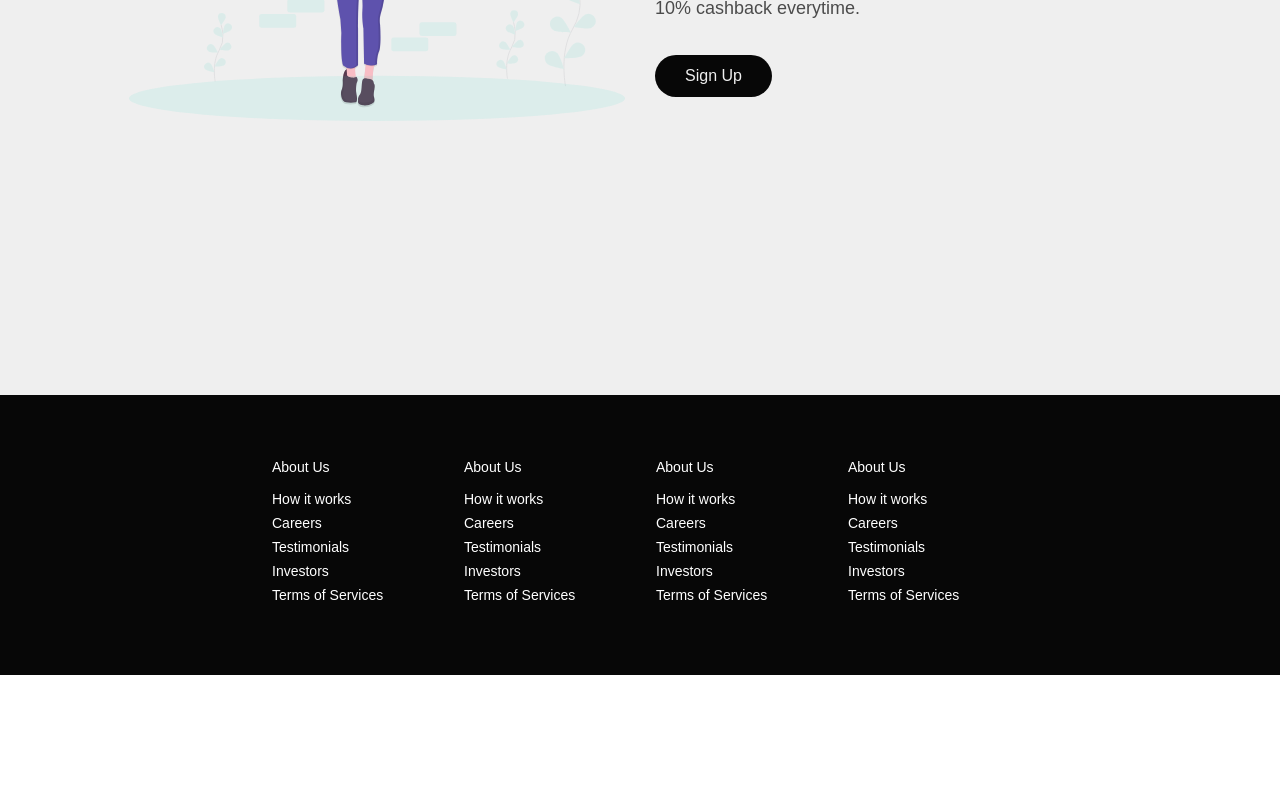
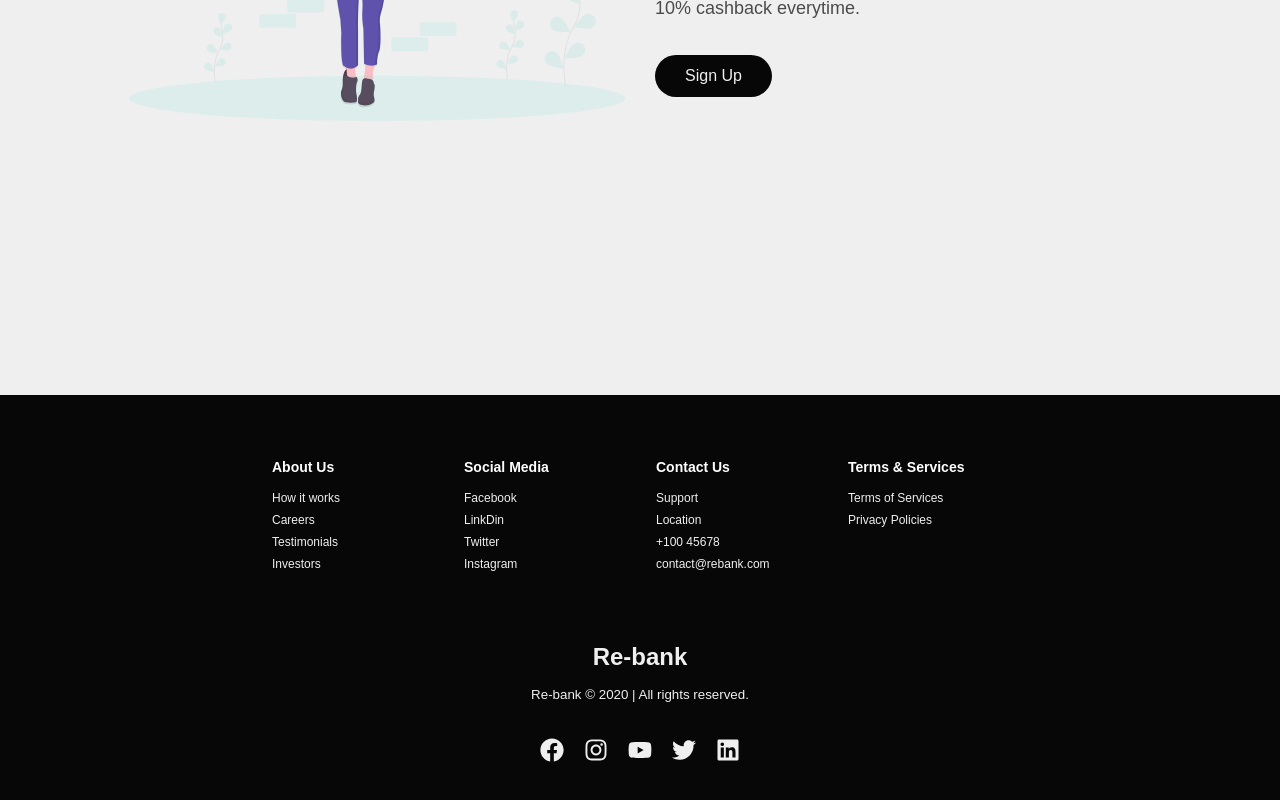
Before and after one commit to arpitnath/react_app, a React (Create React App) app in the folder client/: page / in a window 1280 px wide. Shown: the part 4545-5345 px from the top of the page. Before the commit the page ends 5220 px from the top, so only its background shows below. Built offline with nearby package versions, Linux system fonts and the light colour scheme.

Commit message:
styling footer component

```diff
--- a/client/src/components/Footer.js
+++ b/client/src/components/Footer.js
@@ -1,4 +1,11 @@
 import React from "react";
+import {
+  FaFacebook,
+  FaInstagram,
+  FaLinkedin,
+  FaTwitter,
+  FaYoutube,
+} from "react-icons/fa";
 import {
   FooterContainer,
   FooterLinkContainer,
@@ -7,6 +14,12 @@ import {
   FooterLinkTitle,
   FooterLink,
   FooterLinkWrapper,
+  SocialMedia,
+  SocialMediaWrap,
+  SocialLogo,
+  WebsiteRights,
+  SocialIcons,
+  SocialIconLink,
 } from "../components/styleSheet";
 
 const Footer = () => {
@@ -18,46 +31,66 @@ const Footer = () => {
             <FooterLinkItems>
               <FooterLinkTitle>About Us</FooterLinkTitle>
 
-              <FooterLink to="/signin">How it works</FooterLink>
-              <FooterLink to="/signin">Careers</FooterLink>
-              <FooterLink to="/signin">Testimonials</FooterLink>
-              <FooterLink to="/signin">Investors</FooterLink>
-              <FooterLink to="/signin">Terms of Services</FooterLink>
+              <FooterLink to="/">How it works</FooterLink>
+              <FooterLink to="/">Careers</FooterLink>
+              <FooterLink to="/">Testimonials</FooterLink>
+              <FooterLink to="/">Investors</FooterLink>
             </FooterLinkItems>
 
             <FooterLinkItems>
-              <FooterLinkTitle>About Us</FooterLinkTitle>
+              <FooterLinkTitle>Social Media</FooterLinkTitle>
 
-              <FooterLink to="/signin">How it works</FooterLink>
-              <FooterLink to="/signin">Careers</FooterLink>
-              <FooterLink to="/signin">Testimonials</FooterLink>
-              <FooterLink to="/signin">Investors</FooterLink>
-              <FooterLink to="/signin">Terms of Services</FooterLink>
+              <FooterLink to="/">Facebook</FooterLink>
+              <FooterLink to="/">LinkDin</FooterLink>
+              <FooterLink to="/">Twitter</FooterLink>
+              <FooterLink to="/">Instagram</FooterLink>
             </FooterLinkItems>
           </FooterLinkWrapper>
 
           <FooterLinkWrapper>
             <FooterLinkItems>
-              <FooterLinkTitle>About Us</FooterLinkTitle>
+              <FooterLinkTitle>Contact Us</FooterLinkTitle>
 
-              <FooterLink to="/signin">How it works</FooterLink>
-              <FooterLink to="/signin">Careers</FooterLink>
-              <FooterLink to="/signin">Testimonials</FooterLink>
-              <FooterLink to="/signin">Investors</FooterLink>
-              <FooterLink to="/signin">Terms of Services</FooterLink>
+              <FooterLink to="/">Support</FooterLink>
+              <FooterLink to="/">Location</FooterLink>
+              <FooterLink to="/">+100 45678</FooterLink>
+              <FooterLink to="/">contact@rebank.com</FooterLink>
             </FooterLinkItems>
 
             <FooterLinkItems>
-              <FooterLinkTitle>About Us</FooterLinkTitle>
+              <FooterLinkTitle>Terms & Services</FooterLinkTitle>
 
-              <FooterLink to="/signin">How it works</FooterLink>
-              <FooterLink to="/signin">Careers</FooterLink>
-              <FooterLink to="/signin">Testimonials</FooterLink>
-              <FooterLink to="/signin">Investors</FooterLink>
-              <FooterLink to="/signin">Terms of Services</FooterLink>
+              <FooterLink to="/">Terms of Services</FooterLink>
+              <FooterLink to="/">Privacy Policies</FooterLink>
             </FooterLinkItems>
           </FooterLinkWrapper>
         </FooterLinkContainer>
+
+        <SocialMedia>
+          <SocialMediaWrap>
+            <SocialLogo to="/">Re-bank</SocialLogo>
+            <WebsiteRights>
+              Re-bank &#169; {new Date().getFullYear()} | All rights reserved.
+            </WebsiteRights>
+            <SocialIcons>
+              <SocialIconLink href="/" target="_blank" aria-label="Facebook">
+                <FaFacebook />
+              </SocialIconLink>
+              <SocialIconLink href="/" target="_blank" aria-label="Instagram">
+                <FaInstagram />
+              </SocialIconLink>
+              <SocialIconLink href="/" target="_blank" aria-label="Youtube">
+                <FaYoutube />
+              </SocialIconLink>
+              <SocialIconLink href="/" target="_blank" aria-label="Twitter">
+                <FaTwitter />
+              </SocialIconLink>
+              <SocialIconLink href="/" target="_blank" aria-label="Linkdin">
+                <FaLinkedin />
+              </SocialIconLink>
+            </SocialIcons>
+          </SocialMediaWrap>
+        </SocialMedia>
       </FooterWrap>
     </FooterContainer>
   );
--- a/client/src/components/styleSheet.js
+++ b/client/src/components/styleSheet.js
@@ -571,17 +571,70 @@ export const FooterLinkItems = styled.div`
 
 export const FooterLinkTitle = styled.div`
   font-size: 14px;
+  font-weight: bold;
   margin-bottom: 16px;
 `;
 
 export const FooterLink = styled(LinkR)`
-  color: #fff;
+  color: #efefef;
   text-decoration: none;
   margin-bottom: 0.5rem;
-  font-size: 14px;
+  font-size: 12px;
 
   &:hover {
     color: #34d1bf;
     transition: 0.3s ease-out;
   }
 `;
+
+export const SocialMedia = styled.section`
+  max-width: 1000px;
+  width: 100%;
+`;
+
+export const SocialMediaWrap = styled.div`
+  justify-content: space-between;
+
+  padding: 48px 24px;
+  display: flex;
+  flex-direction: column;
+
+  align-items: center;
+  max-width: 1100px;
+  margin: 0 auto;
+
+  @media screen and (max-width: 820px) {
+    flex-direction: column;
+  }
+`;
+
+export const SocialLogo = styled(LinkR)`
+  color: #efefef;
+  justify-self: start;
+  cursor: pointer;
+  text-decoration: none;
+  font-size: 1.5rem;
+  display: flex;
+  align-items: center;
+  margin-bottom: 16px;
+  font-weight: bold;
+`;
+
+export const WebsiteRights = styled.small`
+  color: #efefef;
+  margin-bottom: 16px;
+`;
+
+export const SocialIcons = styled.div`
+  display: flex;
+  justify-content: space-between;
+  align-items: center;
+
+  margin: 10px;
+`;
+
+export const SocialIconLink = styled.a`
+  color: #efefef;
+  font-size: 24px;
+  padding: 10px;
+`;
```
